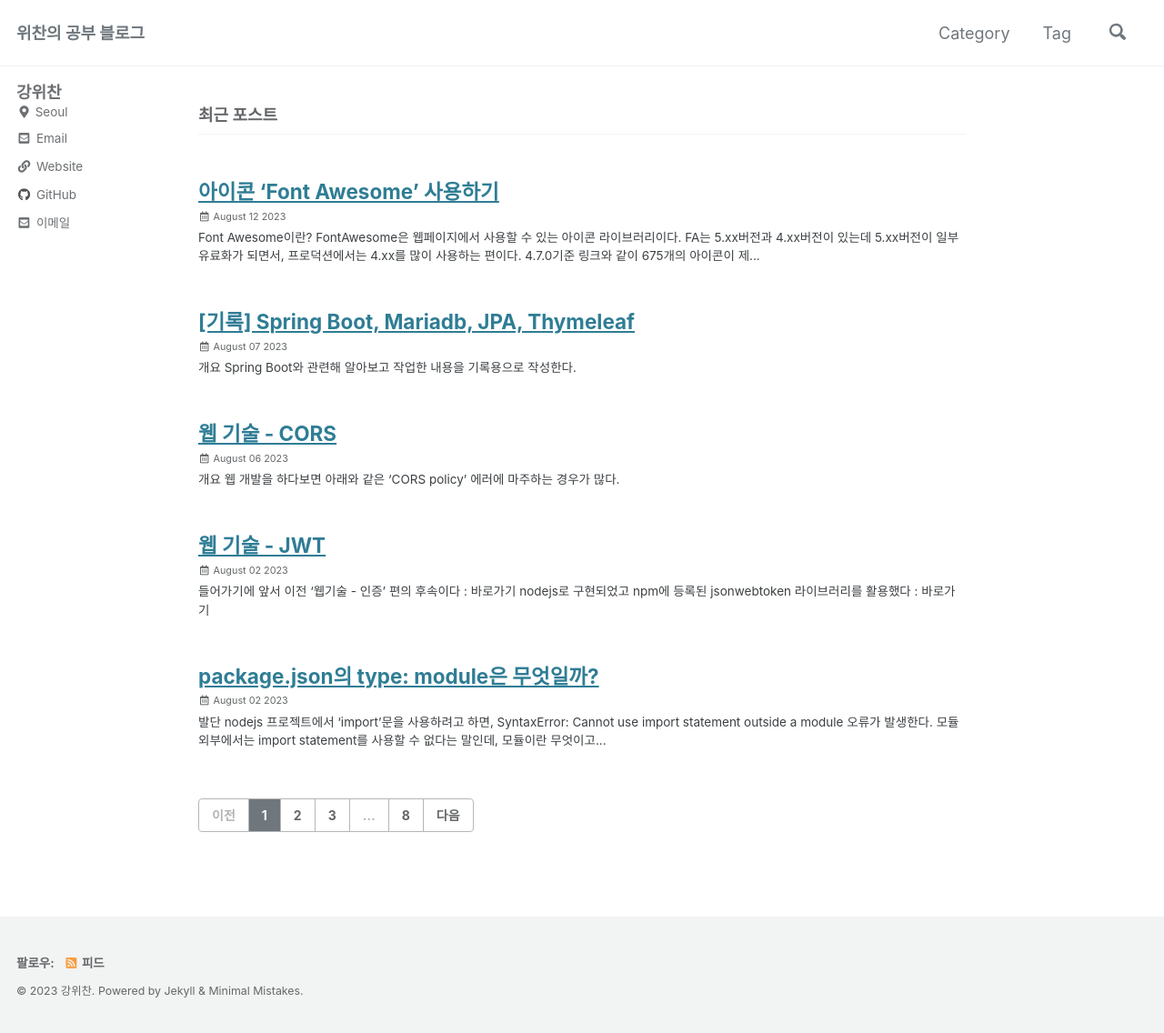
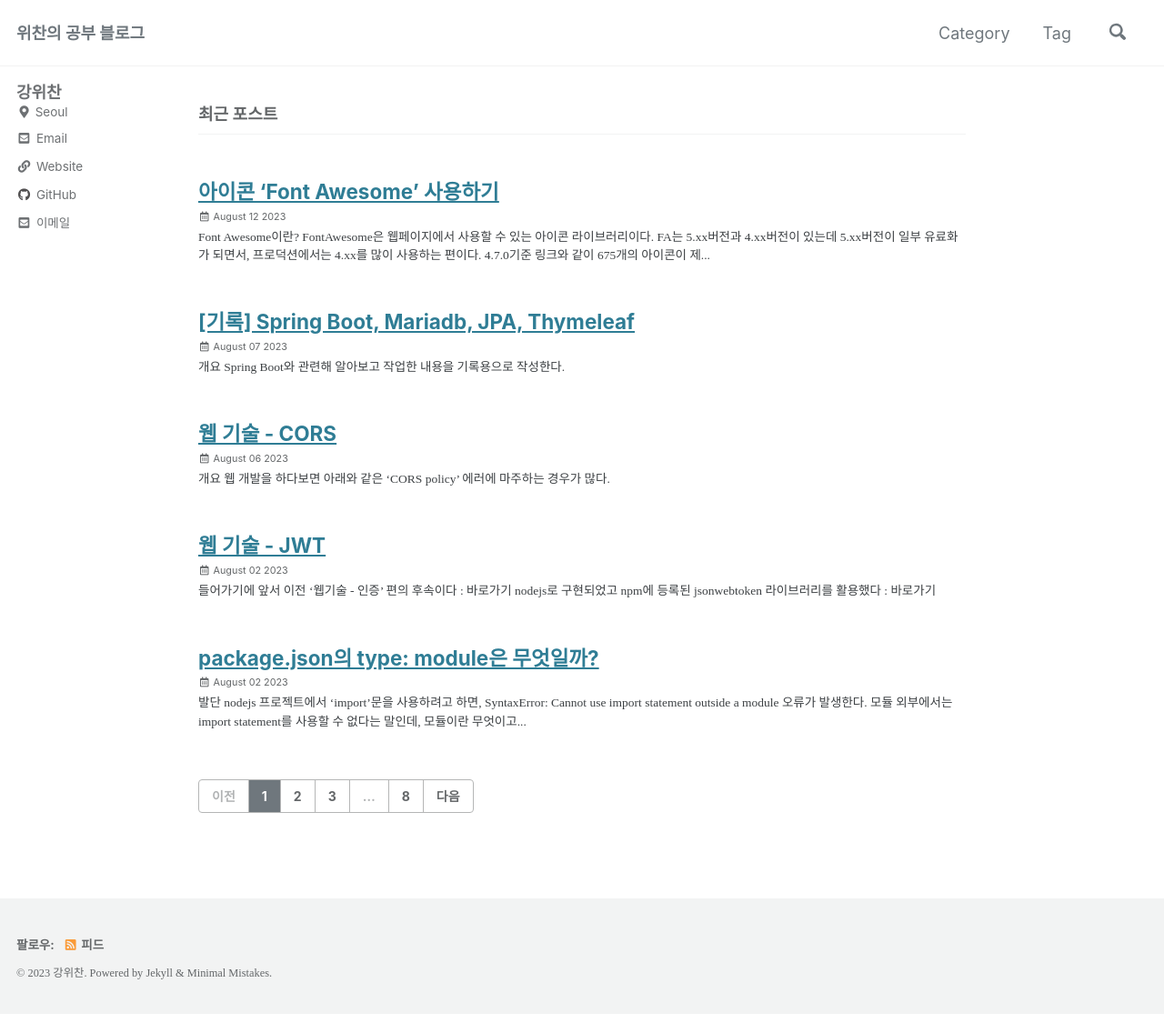
Before and after one commit to wichan7/wichan7.github.io, a Jekyll site: the page built from index.html, in a window 1280 px wide. Shown: the whole page at 91% size. Built offline with Jekyll 4.4.1, drawn with Linux system fonts in a browser that asks for light colours; cached includes are drawn as plain includes; some web fonts are replaced; the list of posts is cut into pages by our own code; after the commit the page ends 1115 px from its top, so only the background shows below that.

Commit message:
Change: 폰트 변경 및 적용

```diff
--- a/_sass/minimal-mistakes/_variables.scss
+++ b/_sass/minimal-mistakes/_variables.scss
@@ -13,6 +13,9 @@ $paragraph-indent: false !default; // true, false (default)
 $indent-var: 1.3em !default;
 
 /* system typefaces */
+$NanumBarunGothic: NanumBarunGothic !default;
+$NanumBarunGothicBold: NanumBarunGothicBold !default;
+$NanumBarunGothicLight: NanumBarunGothicLight !default;
 $serif: Georgia, Times, serif !default;
 $sans-serif: -apple-system, BlinkMacSystemFont, "Roboto", "Segoe UI",
   "Helvetica Neue", "Lucida Grande", Arial, sans-serif !default;
@@ -29,9 +32,9 @@ $bodoni: "Bodoni MT", serif !default;
 $calisto: "Calisto MT", serif !default;
 $garamond: Garamond, serif !default;
 
-$global-font-family: $sans-serif !default;
-$header-font-family: $sans-serif !default;
-$caption-font-family: $serif !default;
+$global-font-family: $NanumBarunGothic !default;
+$header-font-family: $NanumBarunGothicBold !default;
+$caption-font-family: $NanumBarunGothicLight !default;
 
 /* type scale */
 $type-size-1: 2.441em !default; // ~39.056px
--- a/assets/css/main.scss
+++ b/assets/css/main.scss
@@ -6,3 +6,18 @@
 
 @import "minimal-mistakes/skins/{{ site.minimal_mistakes_skin | default: 'default' }}"; // skin
 @import "minimal-mistakes"; // main partials
+
+@font-face {
+    font-family: 'NanumBarunGothic';
+    src: url('../font/NanumBarunGothic.ttf');
+}
+
+@font-face {
+    font-family: 'NanumBarunGothicBold';
+    src: url('../font/NanumBarunGothicBold.ttf');
+}
+
+@font-face {
+    font-family: 'NanumBarunGothicLight';
+    src: url('../font/NanumBarunGothicLight.ttf');
+}
```
Also changed, not shown: 3 other files.
